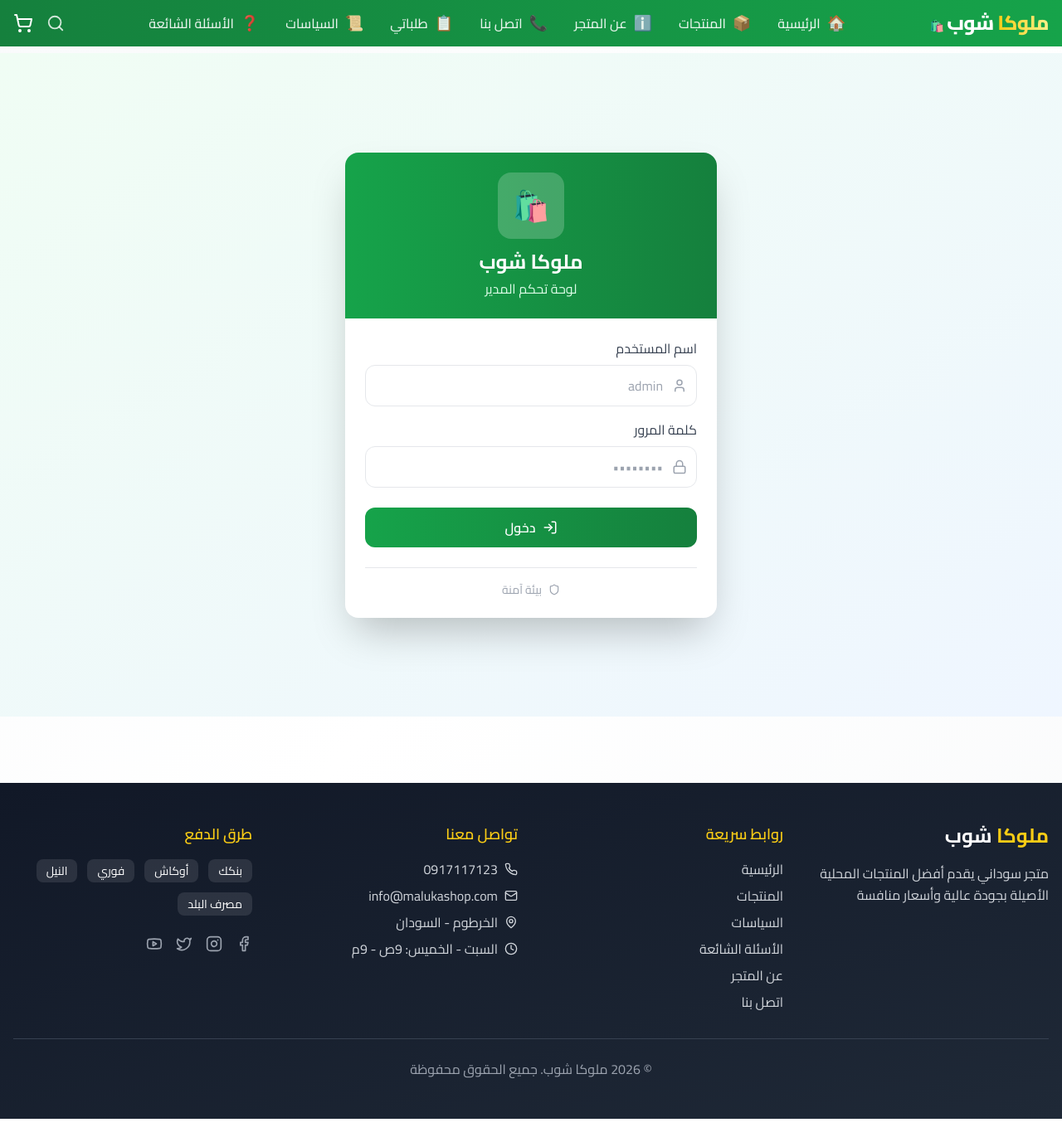
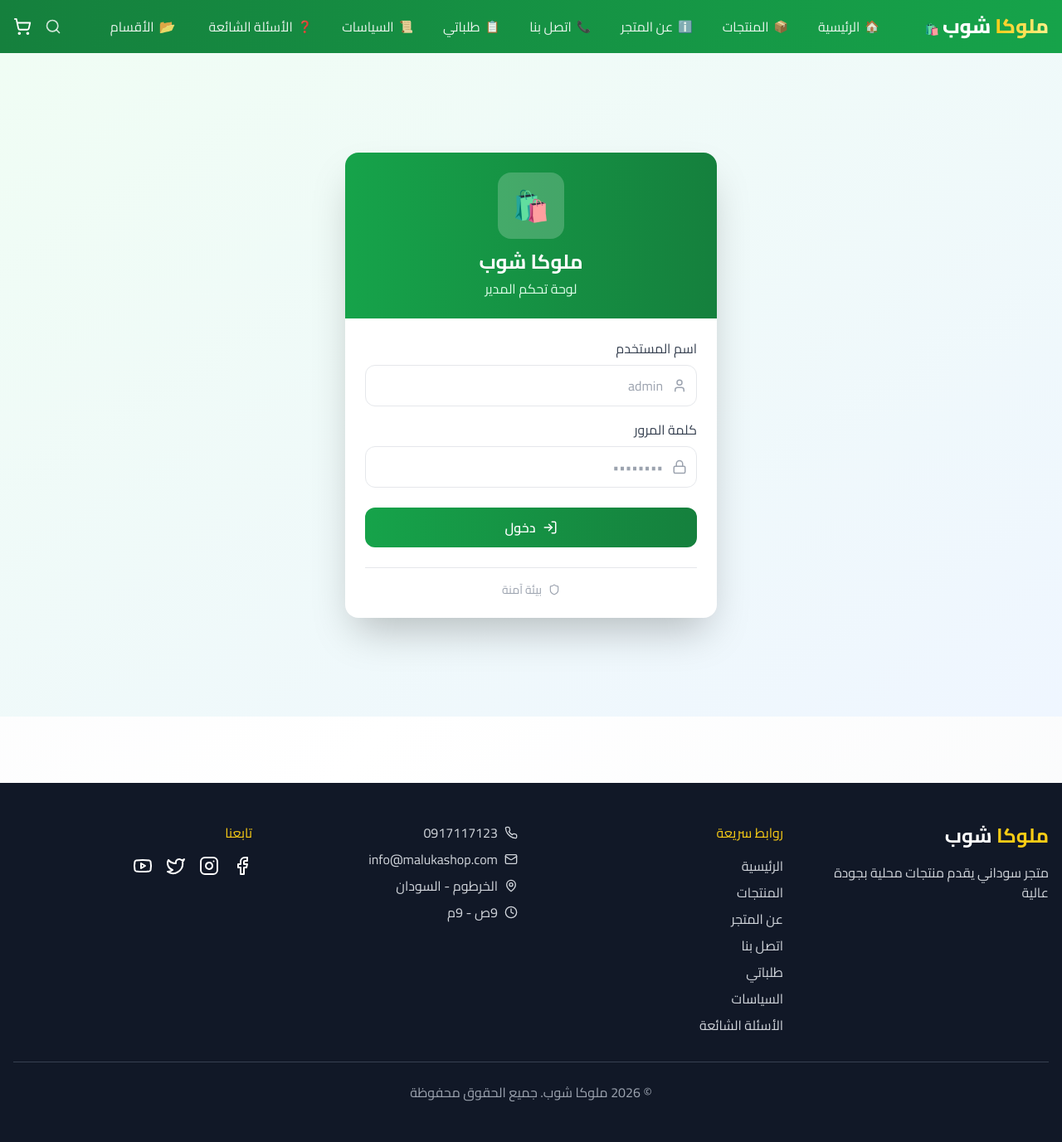
Before and after one commit to mutasimmo/maluka-shop, a Next.js app: page /admin/login in a window 1280 px wide. Shown: the whole page at 83% size. Before the commit the page ends 1349 px from the top, so only its background shows below. Built offline with nearby package versions, Linux system fonts and the light colour scheme.

Commit message:
تحديث شامل: إضافة force-dynamic، تحسين القائمة، وإضافة الأقسام

```diff
--- a/app/globals.css
+++ b/app/globals.css
@@ -6,6 +6,8 @@
   body {
     @apply bg-gradient-to-br from-gray-50 via-white to-gray-50 min-h-screen;
     font-family: var(--font-cairo), 'Cairo', sans-serif;
+    direction: rtl;
+   text-align: right;
   }
 
   /* تحسين التمرير */
--- a/app/layout.tsx
+++ b/app/layout.tsx
@@ -13,58 +13,35 @@ const cairo = Cairo({
 export const metadata: Metadata = {
   title: {
     default: 'ملوكا شوب | متجر سوداني أصيل',
-    template: '%s | ملوكا شوب'
+    template: '%s | ملوكا شوب',
   },
-  description: 'أفضل المنتجات السودانية الأصيلة - شاي ملوكا، بن سوداني، لبان ذكر، حناء طبيعية. تسوق الآن مع توصيل سريع لجميع أنحاء السودان.',
-  keywords: 'ملوكا, شوب, متجر سوداني, شاي, بن سوداني, لبان ذكر, حناء, منتجات سودانية, تسوق اونلاين السودان',
-  authors: [{ name: 'ملوكا شوب', url: 'https://maluka-shop.vercel.app' }],
-  creator: 'ملوكا شوب',
-  publisher: 'ملوكا شوب',
-  robots: {
-    index: true,
-    follow: true,
-    googleBot: {
-      index: true,
-      follow: true,
-      'max-video-preview': -1,
-      'max-image-preview': 'large',
-      'max-snippet': -1,
-    },
-  },
+  description:
+    'أفضل المنتجات السودانية الأصيلة - تسوق الآن مع توصيل سريع.',
+  keywords:
+    'ملوكا, متجر سوداني, تسوق السودان, منتجات سودانية',
+  authors: [{ name: 'ملوكا شوب' }],
+  metadataBase: new URL('https://maluka-shop.vercel.app'),
   openGraph: {
-    title: 'ملوكا شوب - متجر سوداني أصيل',
-    description: 'أفضل المنتجات السودانية الأصيلة. تسوق الآن واستمتع بتوصيل سريع.',
+    title: 'ملوكا شوب',
+    description: 'متجر سوداني أصيل',
     url: 'https://maluka-shop.vercel.app',
     siteName: 'ملوكا شوب',
     images: [
       {
-        url: 'https://maluka-shop.vercel.app/og-image.jpg',
+        url: '/og-image.jpg',
         width: 1200,
         height: 630,
-        alt: 'ملوكا شوب - متجر سوداني',
       },
     ],
     locale: 'ar_AR',
     type: 'website',
   },
-  twitter: {
-    card: 'summary_large_image',
-    title: 'ملوكا شوب - متجر سوداني أصيل',
-    description: 'أفضل المنتجات السودانية الأصيلة',
-    images: ['https://maluka-shop.vercel.app/twitter-image.jpg'],
-  },
-  category: 'ecommerce',
 };
 
 export const viewport: Viewport = {
   width: 'device-width',
   initialScale: 1,
-  maximumScale: 5,
-  userScalable: true,
-  themeColor: [
-    { media: '(prefers-color-scheme: light)', color: '#22c55e' },
-    { media: '(prefers-color-scheme: dark)', color: '#166534' },
-  ],
+  themeColor: '#22c55e',
 };
 
 export default function RootLayout({
@@ -74,10 +51,10 @@ export default function RootLayout({
 }) {
   return (
     <html lang="ar" dir="rtl" className={cairo.variable}>
-      <body className={cairo.className}>
-        <ClientLayout>
-          {children}
-        </ClientLayout>
+      <body
+        className={`${cairo.className} bg-gray-50 text-gray-900 antialiased`}
+      >
+        <ClientLayout>{children}</ClientLayout>
       </body>
     </html>
   );
--- a/components/ClientLayout.tsx
+++ b/components/ClientLayout.tsx
@@ -3,43 +3,29 @@
 import { useState, useEffect } from 'react';
 import Link from 'next/link';
 import {
-  ShoppingCart, Menu, X, Search,
-  Facebook, Instagram, Twitter, Youtube,
-  Phone, MapPin, Clock, Mail
+  ShoppingCart,
+  Menu,
+  X,
+  Search,
+  Facebook,
+  Instagram,
+  Twitter,
+  Youtube,
+  Phone,
+  MapPin,
+  Clock,
+  Mail,
 } from 'lucide-react';
-import { getCartCount } from '@/lib/utils';
 
-export default function ClientLayout({ children }: { children: React.ReactNode }) {
+export default function ClientLayout({
+  children,
+}: {
+  children: React.ReactNode;
+}) {
   const [cartCount, setCartCount] = useState(0);
   const [mobileMenuOpen, setMobileMenuOpen] = useState(false);
   const [scrolled, setScrolled] = useState(false);
 
-  useEffect(() => {
-    const updateCartCount = () => {
-      const cart = localStorage.getItem('maluka_cart');
-      const items = cart ? JSON.parse(cart) : [];
-      const count = items.reduce((sum: number, item: any) => sum + item.quantity, 0);
-      setCartCount(count);
-    };
-
-    updateCartCount();
-    window.addEventListener('storage', updateCartCount);
-
-    const interval = setInterval(updateCartCount, 1000);
-
-    const handleScroll = () => {
-      setScrolled(window.scrollY > 50);
-    };
-    window.addEventListener('scroll', handleScroll);
-
-    return () => {
-      window.removeEventListener('storage', updateCartCount);
-      clearInterval(interval);
-      window.removeEventListener('scroll', handleScroll);
-    };
-  }, []);
-
-  // قائمة الروابط الرئيسية
   const mainMenuItems = [
     { href: '/', label: 'الرئيسية', icon: '🏠' },
     { href: '/products', label: 'المنتجات', icon: '📦' },
@@ -50,14 +36,113 @@ export default function ClientLayout({ children }: { children: React.ReactNode }
     { href: '/faq', label: 'الأسئلة الشائعة', icon: '❓' },
   ];
 
+  // بيانات الأقسام (Categories)
+  const categorySections = [
+    {
+      title: 'إلكترونيات',
+      icon: '📱',
+      links: [
+        { label: 'جوالات', href: '/products?category=جوالات' },
+        { label: 'لابتوبات', href: '/products?category=لابتوبات' },
+        { label: 'سماعات', href: '/products?category=سماعات' },
+        { label: 'شواحن', href: '/products?category=شواحن' },
+      ],
+    },
+    {
+      title: 'أزياء',
+      icon: '👕',
+      links: [
+        { label: 'رجالي', href: '/products?category=رجالي' },
+        { label: 'نسائي', href: '/products?category=نسائي' },
+        { label: 'أطفال', href: '/products?category=أطفال' },
+        { label: 'أحذية', href: '/products?category=أحذية' },
+      ],
+    },
+    {
+      title: 'المنزل والمطبخ',
+      icon: '🏠',
+      links: [
+        { label: 'أثاث', href: '/products?category=أثاث' },
+        { label: 'أجهزة منزلية', href: '/products?category=أجهزة منزلية' },
+        { label: 'أدوات مطبخ', href: '/products?category=أدوات مطبخ' },
+        { label: 'ديكور', href: '/products?category=ديكور' },
+      ],
+    },
+    {
+      title: 'عناية شخصية',
+      icon: '💄',
+      links: [
+        { label: 'عطور', href: '/products?category=عطور' },
+        { label: 'مكياج', href: '/products?category=مكياج' },
+        { label: 'عناية بالبشرة', href: '/products?category=عناية بالبشرة' },
+        { label: 'عناية بالشعر', href: '/products?category=عناية بالشعر' },
+      ],
+    },
+    {
+      title: 'رياضة',
+      icon: '⚽',
+      links: [
+        { label: 'معدات رياضية', href: '/products?category=معدات رياضية' },
+        { label: 'ملابس رياضية', href: '/products?category=ملابس رياضية' },
+        { label: 'أحذية رياضية', href: '/products?category=أحذية رياضية' },
+      ],
+    },
+    {
+      title: 'كتب وأدوات مكتبية',
+      icon: '📚',
+      links: [
+        { label: 'كتب', href: '/products?category=كتب' },
+        { label: 'أدوات مدرسية', href: '/products?category=أدوات مدرسية' },
+        { label: 'قرطاسية', href: '/products?category=قرطاسية' },
+      ],
+    },
+  ];
+
+  useEffect(() => {
+    const updateCartCount = () => {
+      const cart = localStorage.getItem('maluka_cart');
+      const items = cart ? JSON.parse(cart) : [];
+
+      const count = items.reduce(
+        (sum: number, item: any) => sum + item.quantity,
+        0
+      );
+
+      setCartCount(count);
+    };
+
+    const handleScroll = () => {
+      setScrolled(window.scrollY > 50);
+    };
+
+    updateCartCount();
+
+    window.addEventListener('storage', updateCartCount);
+    window.addEventListener('scroll', handleScroll);
+
+    const interval = setInterval(updateCartCount, 1000);
+
+    return () => {
+      window.removeEventListener('storage', updateCartCount);
+      window.removeEventListener('scroll', handleScroll);
+      clearInterval(interval);
+    };
+  }, []);
+
   return (
     <>
-      <nav className={`fixed top-0 w-full z-50 transition-all duration-300 ${
-        scrolled ? 'bg-green-700/95 backdrop-blur-md shadow-xl' : 'bg-gradient-to-r from-green-700 to-green-600'
-      }`}>
-        <div className="container mx-auto px-4 py-3">
-          <div className="flex justify-between items-center">
-            <Link href="/" className="text-2xl font-extrabold tracking-tight">
+      {/* NAVBAR */}
+      <nav
+        className={`fixed top-0 w-full z-50 transition-all duration-300 ${
+          scrolled
+            ? 'bg-green-700/95 backdrop-blur-md shadow-xl'
+            : 'bg-gradient-to-r from-green-700 to-green-600'
+        }`}
+      >
+        <div className="container mx-auto px-4">
+          <div className="flex items-center justify-between h-16">
+            {/* LOGO */}
+            <Link href="/" className="text-xl md:text-2xl font-extrabold whitespace-nowrap">
               <span className="bg-gradient-to-r from-yellow-400 to-yellow-200 bg-clip-text text-transparent">
                 ملوكا
               </span>
@@ -65,148 +150,192 @@ export default function ClientLayout({ children }: { children: React.ReactNode }
               <span className="text-sm text-yellow-300 mr-1">🛍️</span>
             </Link>
 
-            {/* Desktop Menu */}
-            <div className="hidden md:flex gap-8">
+            {/* DESKTOP MENU */}
+            <div className="hidden md:flex items-center gap-5 lg:gap-7">
               {mainMenuItems.map((item) => (
                 <Link
                   key={item.href}
                   href={item.href}
-                  className="group flex items-center gap-2 text-white/90 hover:text-white transition duration-300 font-medium relative"
+                  className="group flex items-center gap-1.5 text-white/90 hover:text-yellow-300 transition relative px-1 py-2"
                 >
-                  <span className="text-lg">{item.icon}</span>
-                  <span>{item.label}</span>
-                  <span className="absolute bottom-[-8px] right-0 w-0 h-0.5 bg-yellow-400 group-hover:w-full transition-all duration-300"></span>
+                  <span className="text-sm">{item.icon}</span>
+                  <span className="text-sm lg:text-base">{item.label}</span>
+                  <span className="absolute bottom-0 right-0 w-0 h-0.5 bg-yellow-400 group-hover:w-full transition-all duration-300" />
                 </Link>
+              ))}
+
+              {/* MEGA MENU - الأقسام */}
+              <div className="relative group">
+                <button className="flex items-center gap-1.5 text-white/90 hover:text-yellow-300 transition px-2 py-2">
+                  <span>📂</span>
+                  <span className="text-sm lg:text-base">الأقسام</span>
+                </button>
+
+                <div className="absolute top-12 right-0 w-[800px] bg-white text-black shadow-2xl rounded-2xl p-6 opacity-0 invisible group-hover:opacity-100 group-hover:visible transition-all duration-300 z-50">
+                  <div className="grid grid-cols-3 gap-6">
+                    {categorySections.map((section, idx) => (
+                      <div key={idx}>
+                        <h3 className="text-green-700 font-bold mb-3 flex items-center gap-2">
+                          <span>{section.icon}</span>
+                          {section.title}
+                        </h3>
+                        <ul className="space-y-2 text-gray-600 text-sm">
+                          {section.links.map((link, linkIdx) => (
+                            <li key={linkIdx}>
+                              <Link
+                                href={link.href}
+                                className="hover:text-green-600 cursor-pointer transition block"
+                              >
+                                {link.label}
+                              </Link>
+                            </li>
+                          ))}
+                        </ul>
+                      </div>
                     ))}
                   </div>
 
-            <div className="flex items-center gap-4">
-              <button className="hidden md:block text-white/80 hover:text-white transition">
-                <Search size={22} />
+                  {/* عرض خاص داخل القائمة */}
+                  <div className="mt-6 pt-4 border-t border-gray-200">
+                    <div className="bg-gradient-to-r from-green-50 to-yellow-50 p-4 rounded-xl text-center">
+                      <p className="text-sm text-gray-600">🔥 عروض حصرية لفترة محدودة</p>
+                      <Link
+                        href="/products?discount=true"
+                        className="inline-block mt-2 bg-green-600 text-white px-4 py-1 rounded-full text-sm hover:bg-green-700 transition"
+                      >
+                        تسوق العروض الآن
+                      </Link>
+                    </div>
+                  </div>
+                </div>
+              </div>
+            </div>
+
+            {/* ACTIONS */}
+            <div className="flex items-center gap-3 md:gap-4">
+              <button className="text-white/80 hover:text-white">
+                <Search size={20} />
               </button>
 
-              <Link href="/cart" className="relative group">
-                <div className="relative">
-                  <ShoppingCart size={24} className="text-white group-hover:scale-110 transition-transform" />
+              <Link href="/cart" className="relative">
+                <ShoppingCart size={22} className="text-white hover:scale-110 transition" />
                 {cartCount > 0 && (
-                    <span className="absolute -top-2 -right-2 bg-gradient-to-r from-red-500 to-red-600 text-white text-xs rounded-full w-5 h-5 flex items-center justify-center shadow-lg animate-pulse-slow">
+                  <span className="absolute -top-2 -right-2 bg-red-500 text-white text-[10px] w-4 h-4 flex items-center justify-center rounded-full">
                     {cartCount}
                   </span>
                 )}
-                </div>
               </Link>
 
               <button
                 className="md:hidden text-white"
                 onClick={() => setMobileMenuOpen(!mobileMenuOpen)}
               >
-                {mobileMenuOpen ? <X size={24} /> : <Menu size={24} />}
+                {mobileMenuOpen ? <X size={22} /> : <Menu size={22} />}
               </button>
             </div>
           </div>
 
-          {/* Mobile Menu */}
+          {/* MOBILE MENU */}
           {mobileMenuOpen && (
-            <div className="md:hidden mt-4 pt-4 border-t border-green-500/50 animate-fadeInUp">
-              <div className="flex flex-col gap-3">
+            <div className="md:hidden mt-2 pb-4 border-t border-green-500/40">
+              <div className="flex flex-col gap-1 mt-3">
                 {mainMenuItems.map((item) => (
                   <Link
                     key={item.href}
                     href={item.href}
-                    className="flex items-center gap-3 py-2 text-white/90 hover:text-white hover:bg-white/10 rounded-lg px-3 transition"
                     onClick={() => setMobileMenuOpen(false)}
+                    className="flex items-center gap-3 py-3 px-3 text-white/90 hover:bg-white/10 rounded-lg text-sm"
                   >
-                    <span className="text-xl">{item.icon}</span>
+                    <span>{item.icon}</span>
                     <span>{item.label}</span>
                   </Link>
                 ))}
+
+                {/* الأقسام في الموبايل */}
+                <div className="mt-2 pt-2 border-t border-white/20">
+                  <p className="text-yellow-300 px-3 py-2 text-sm font-bold">📂 الأقسام</p>
+                  {categorySections.map((section, idx) => (
+                    <div key={idx} className="mr-4">
+                      <p className="text-white/80 px-3 py-1 text-xs flex items-center gap-2">
+                        <span>{section.icon}</span>
+                        {section.title}
+                      </p>
+                      {section.links.map((link, linkIdx) => (
+                        <Link
+                          key={linkIdx}
+                          href={link.href}
+                          onClick={() => setMobileMenuOpen(false)}
+                          className="flex items-center gap-3 py-2 px-8 text-white/70 hover:bg-white/10 rounded-lg text-sm"
+                        >
+                          {link.label}
+                        </Link>
+                      ))}
+                    </div>
+                  ))}
+                </div>
               </div>
             </div>
           )}
         </div>
       </nav>
 
-      <div className="h-16"></div>
+      <div className="h-16" />
 
+      {/* CONTENT */}
       {children}
 
-      {/* Footer */}
-      <footer className="bg-gradient-to-br from-gray-900 to-gray-800 text-white mt-20">
+      {/* FOOTER */}
+      <footer className="bg-gray-900 text-white mt-20">
         <div className="container mx-auto px-4 py-12">
           <div className="grid md:grid-cols-4 gap-8 text-center md:text-right">
             <div>
               <h3 className="text-2xl font-bold mb-4">
                 <span className="text-yellow-400">ملوكا</span> شوب
               </h3>
-              <p className="text-gray-300 leading-relaxed">
-                متجر سوداني يقدم أفضل المنتجات المحلية الأصيلة بجودة عالية وأسعار منافسة
+              <p className="text-gray-300">
+                متجر سوداني يقدم منتجات محلية بجودة عالية
               </p>
             </div>
 
             <div>
-              <h4 className="text-lg font-semibold mb-4 text-yellow-400">روابط سريعة</h4>
-              <ul className="space-y-2">
-                <li><Link href="/" className="text-gray-300 hover:text-white transition">الرئيسية</Link></li>
-                <li><Link href="/products" className="text-gray-300 hover:text-white transition">المنتجات</Link></li>
-                <li><Link href="/policies" className="text-gray-300 hover:text-white transition">السياسات</Link></li>
-                <li><Link href="/faq" className="text-gray-300 hover:text-white transition">الأسئلة الشائعة</Link></li>
-                <li><Link href="/about" className="text-gray-300 hover:text-white transition">عن المتجر</Link></li>
-                <li><Link href="/contact" className="text-gray-300 hover:text-white transition">اتصل بنا</Link></li>
+              <h4 className="text-yellow-400 mb-4">روابط سريعة</h4>
+              <ul className="space-y-2 text-gray-300">
+                {mainMenuItems.map((item) => (
+                  <li key={item.href}>
+                    <Link href={item.href}>{item.label}</Link>
+                  </li>
+                ))}
               </ul>
             </div>
 
-            <div>
-              <h4 className="text-lg font-semibold mb-4 text-yellow-400">تواصل معنا</h4>
-              <div className="space-y-2 text-gray-300">
+            <div className="text-gray-300 space-y-2">
               <p className="flex items-center justify-center md:justify-start gap-2">
-                  <Phone size={16} />
-                  <span>0917117123</span>
+                <Phone size={16} /> 0917117123
               </p>
               <p className="flex items-center justify-center md:justify-start gap-2">
-                  <Mail size={16} />
-                  <span>info@malukashop.com</span>
+                <Mail size={16} /> info@malukashop.com
               </p>
               <p className="flex items-center justify-center md:justify-start gap-2">
-                  <MapPin size={16} />
-                  <span>الخرطوم - السودان</span>
+                <MapPin size={16} /> الخرطوم - السودان
               </p>
               <p className="flex items-center justify-center md:justify-start gap-2">
-                  <Clock size={16} />
-                  <span>السبت - الخميس: 9ص - 9م</span>
+                <Clock size={16} /> 9ص - 9م
               </p>
-              </div>
             </div>
 
             <div>
-              <h4 className="text-lg font-semibold mb-4 text-yellow-400">طرق الدفع</h4>
-              <div className="flex flex-wrap justify-center md:justify-start gap-3">
-                {['بنكك', 'أوكاش', 'فوري', 'النيل', 'مصرف البلد'].map((method) => (
-                  <span key={method} className="px-3 py-1 bg-white/10 rounded-lg text-sm">
-                    {method}
-                  </span>
-                ))}
-              </div>
-
-              {/* أيقونات التواصل الاجتماعي */}
-              <div className="flex justify-center md:justify-start gap-4 mt-6">
-                <a href="#" className="text-gray-400 hover:text-yellow-400 transition">
-                  <Facebook size={20} />
-                </a>
-                <a href="#" className="text-gray-400 hover:text-yellow-400 transition">
-                  <Instagram size={20} />
-                </a>
-                <a href="#" className="text-gray-400 hover:text-yellow-400 transition">
-                  <Twitter size={20} />
-                </a>
-                <a href="#" className="text-gray-400 hover:text-yellow-400 transition">
-                  <Youtube size={20} />
-                </a>
+              <h4 className="text-yellow-400 mb-4">تابعنا</h4>
+              <div className="flex gap-4 justify-center md:justify-start">
+                <Facebook className="cursor-pointer hover:text-yellow-400 transition" />
+                <Instagram className="cursor-pointer hover:text-yellow-400 transition" />
+                <Twitter className="cursor-pointer hover:text-yellow-400 transition" />
+                <Youtube className="cursor-pointer hover:text-yellow-400 transition" />
               </div>
             </div>
           </div>
 
           <div className="border-t border-gray-700 mt-8 pt-6 text-center text-gray-400">
-            <p>© 2026 ملوكا شوب. جميع الحقوق محفوظة</p>
+            © 2026 ملوكا شوب. جميع الحقوق محفوظة
           </div>
         </div>
       </footer>
```
Also changed, not shown: app/page.tsx (+131 -76 lines). Lines whose indentation alone changed are shown as unchanged.
